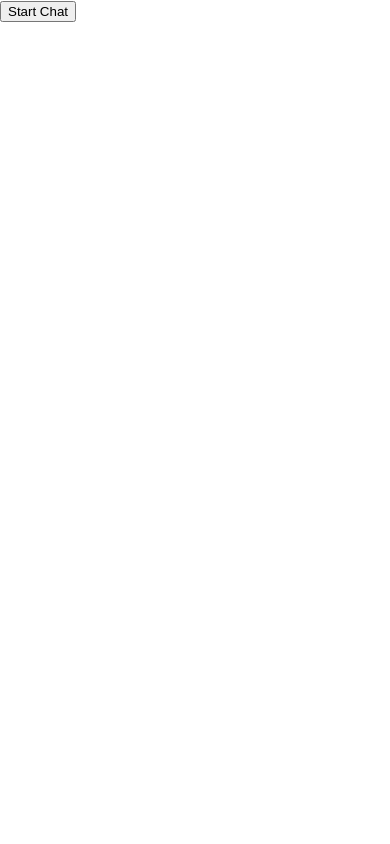
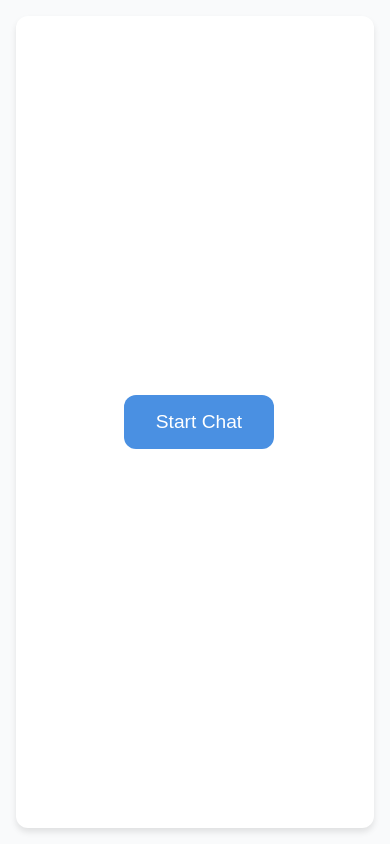
Before and after one commit to sakshamjain0464/saarthi-frontend, a React (Create React App) app: page / in a window 390 px wide. Built offline with nearby package versions, Linux system fonts and the light colour scheme.

Commit message:
Update App.css

```diff
--- a/src/App.css
+++ b/src/App.css
@@ -1,82 +1,178 @@
-.message {
-  margin: 1rem 0;
-  max-width: 80%;
-  padding: 0.75rem 1rem;
-  border-radius: 1rem;
-  opacity: 0;
-  animation: fadeIn 0.3s ease-in-out forwards;
+:root {
+  --primary-color: #4a90e2;
+  --secondary-color: #f3f4f6;
+  --text-color: #333;
+  --bot-message-bg: #e9ecef;
+  --user-message-bg: #4a90e2;
+  --user-message-color: #fff;
+  --border-radius: 12px;
 }
 
-.userMessage {
-  margin-left: auto;
-  background-color: #1a73e8;
-  color: white;
-  border-bottom-right-radius: 0.25rem;
+body {
+  font-family: "Arial", sans-serif;
+  line-height: 1.6;
+  color: var(--text-color);
+  background-color: #f9fafb;
+  margin: 0;
+  padding: 0;
 }
 
-.botMessage {
-  margin-right: auto;
-  background-color: #f1f3f4;
-  color: #202124;
-  border-bottom-left-radius: 0.25rem;
+.chat-container {
+  max-width: 800px;
+  margin: 2rem auto;
+  background-color: #fff;
+  border-radius: var(--border-radius);
+  box-shadow: 0 4px 6px rgba(0, 0, 0, 0.1);
+  overflow: hidden;
 }
 
-.typingAnimation {
-  display: flex;
-  gap: 0.5rem;
-  padding: 0.5rem 0;
+h1 {
+  text-align: center;
+  color: var(--primary-color);
+  padding: 1rem 0;
+  margin: 0;
+  border-bottom: 1px solid var(--secondary-color);
 }
 
-.dot {
-  width: 8px;
-  height: 8px;
-  background: #90909090;
-  border-radius: 50%;
-  animation: bounce 1.4s infinite ease-in-out;
+.chat-box {
+  height: 400px;
+  overflow-y: auto;
+  padding: 1rem;
 }
 
-.dot:nth-child(1) {
-  animation-delay: -0.32s;
+.message {
+  max-width: 80%;
+  margin-bottom: 1rem;
+  padding: 0.75rem 1rem;
+  border-radius: var(--border-radius);
+  line-height: 1.4;
 }
 
-.dot:nth-child(2) {
-  animation-delay: -0.16s;
+.bot {
+  background-color: var(--bot-message-bg);
+  align-self: flex-start;
+  border-bottom-left-radius: 0;
+}
+
+.user {
+  background-color: var(--user-message-bg);
+  color: var(--user-message-color);
+  align-self: flex-end;
+  border-bottom-right-radius: 0;
+  margin-left: auto;
+}
+
+.input-container {
+  display: flex;
+  padding: 1rem;
+  border-top: 1px solid var(--secondary-color);
+}
+
+input[type="text"] {
+  flex-grow: 1;
+  padding: 0.75rem;
+  border: 1px solid var(--secondary-color);
+  border-radius: var(--border-radius);
+  font-size: 1rem;
+}
+
+button {
+  padding: 0.75rem 1.5rem;
+  background-color: var(--primary-color);
+  color: white;
+  border: none;
+  border-radius: var(--border-radius);
+  margin-left: 0.5rem;
+  cursor: pointer;
+  transition: background-color 0.3s ease;
+}
+
+button:hover {
+  background-color: #3a7bc8;
+}
+
+button:disabled {
+  background-color: #a0a0a0;
+  cursor: not-allowed;
+}
+
+.loader {
+  display: flex;
+  justify-content: center;
+  align-items: center;
+  margin: 1rem 0;
+}
+
+.loader span {
+  width: 10px;
+  height: 10px;
+  background-color: var(--primary-color);
+  border-radius: 50%;
+  display: inline-block;
+  margin: 0 3px;
+  animation: bounce 0.6s infinite alternate;
+}
+
+.loader span:nth-child(2) {
+  animation-delay: 0.2s;
+}
+
+.loader span:nth-child(3) {
+  animation-delay: 0.4s;
 }
 
 @keyframes bounce {
-  0%, 80%, 100% {
-    transform: scale(0);
-  }
-  40% {
-    transform: scale(1);
+  to {
+    transform: translateY(-10px);
   }
 }
 
-@keyframes fadeIn {
-  from {
-    opacity: 0;
-    transform: translateY(10px);
+.start-button-container {
+  display: flex;
+  justify-content: center;
+  align-items: center;
+  height: 100vh;
+}
+
+.start-button {
+  font-size: 1.2rem;
+  padding: 1rem 2rem;
+}
+
+.post-itinerary-buttons {
+  display: flex;
+  justify-content: space-between;
+  width: 100%;
+}
+
+.post-itinerary-buttons button {
+  flex: 1;
+  margin: 0 0.5rem;
+}
+
+/* Responsive design */
+@media (max-width: 768px) {
+  .chat-container {
+    margin: 1rem;
+    height: calc(100vh - 2rem);
+    display: flex;
+    flex-direction: column;
   }
-  to {
-    opacity: 1;
-    transform: translateY(0);
+
+  .chat-box {
+    flex-grow: 1;
+    height: auto;
+  }
+
+  .message {
+    max-width: 90%;
+  }
+
+  .post-itinerary-buttons {
+    flex-direction: column;
+  }
+
+  .post-itinerary-buttons button {
+    margin: 0.5rem 0;
   }
 }
-
-.chatBox {
-  scrollbar-width: thin;
-  scrollbar-color: #90909090 transparent;
-}
-
-.chatBox::-webkit-scrollbar {
-  width: 6px;
-}
-
-.chatBox::-webkit-scrollbar-track {
-  background: transparent;
-}
-
-.chatBox::-webkit-scrollbar-thumb {
-  background-color: #90909090;
-  border-radius: 3px;
-}
```
